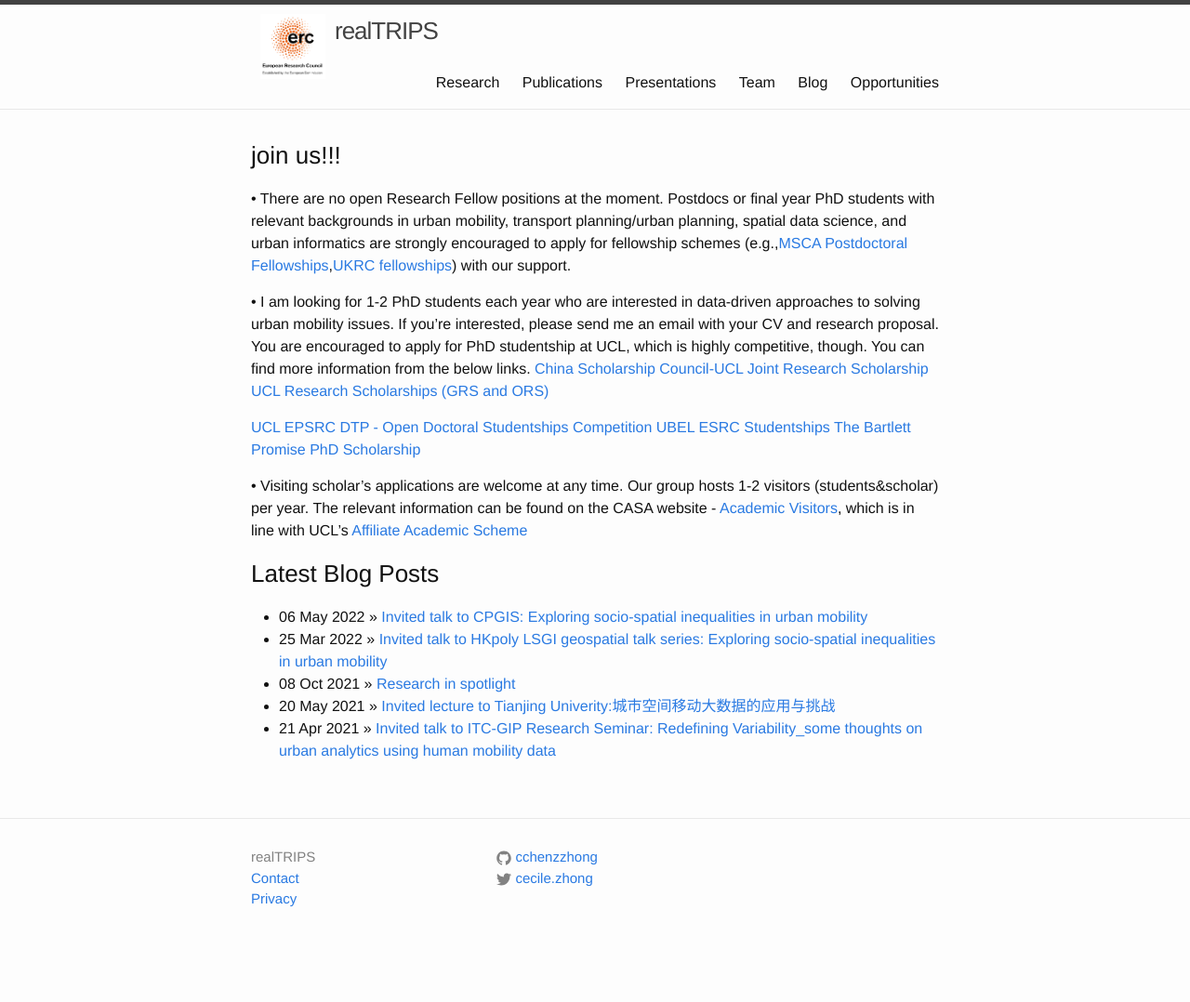
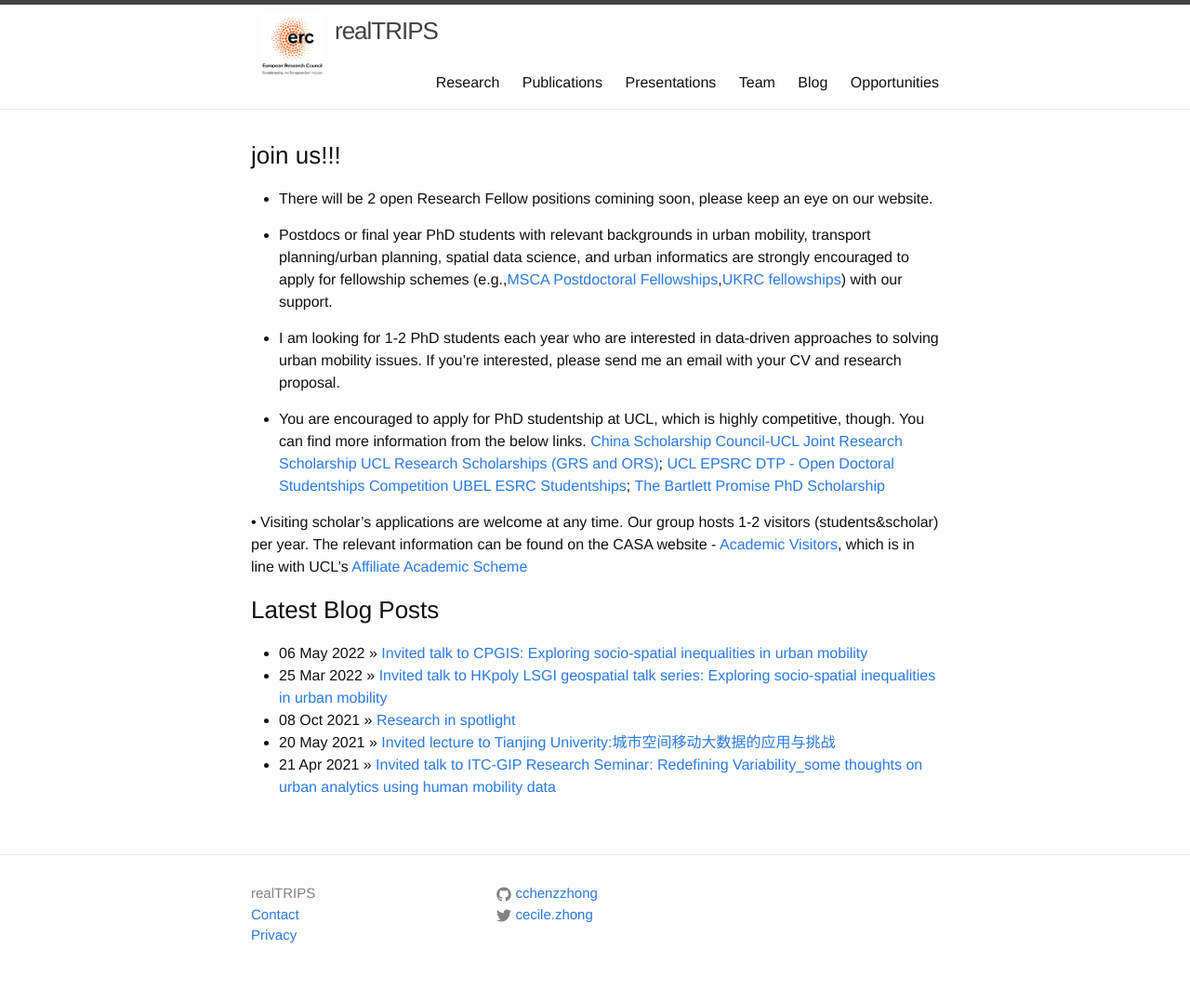
Before and after one commit to c-zhong-ucl-ac-uk/realTRIPS, a Jekyll site: the page built from opportunities.md, in a window 1280 px wide. Shown: the whole page at 93% size. Built offline with Jekyll 4.4.1, drawn with Linux system fonts in a browser that asks for light colours; our own code applies the rules of GitHub Pages for plain Markdown files; before the commit the page ends 1039 px from its top, so only the background shows below that.

Commit message:
Update opportunities.md

```diff
--- a/opportunities.md
+++ b/opportunities.md
@@ -7,18 +7,19 @@ tagline:
 ### join us!!!
 
 
-•	There are no open Research Fellow positions at the moment. Postdocs or final year PhD students with relevant backgrounds in urban mobility, transport planning/urban planning, spatial data science, and urban informatics are strongly encouraged to apply for fellowship schemes (e.g.,[MSCA Postdoctoral Fellowships](https://marie-sklodowska-curie-actions.ec.europa.eu/actions/postdoctoral-fellowships),[UKRC fellowships](https://www.ukri.org/what-we-offer/developing-people-and-skills/epsrc/fellowships/)) with our support.
 
-•	I am looking for 1-2 PhD students each year who are interested in data-driven approaches to solving urban mobility issues. If you’re interested, please send me an email with your CV and research proposal. You are encouraged to apply for PhD studentship at UCL, which is highly competitive, though. You can find more information from the below links.
+- There will be 2 open Research Fellow positions comining soon, please keep an eye on our website.
+
+- Postdocs or final year PhD students with relevant backgrounds in urban mobility, transport planning/urban planning, spatial data science, and urban informatics are strongly encouraged to apply for fellowship schemes (e.g.,[MSCA Postdoctoral Fellowships](https://marie-sklodowska-curie-actions.ec.europa.eu/actions/postdoctoral-fellowships),[UKRC fellowships](https://www.ukri.org/what-we-offer/developing-people-and-skills/epsrc/fellowships/)) with our support.
+
+- I am looking for 1-2 PhD students each year who are interested in data-driven approaches to solving urban mobility issues. If you’re interested, please send me an email with your CV and research proposal.
+
+- You are encouraged to apply for PhD studentship at UCL, which is highly competitive, though. You can find more information from the below links.
 [China Scholarship Council-UCL Joint Research Scholarship](https://www.ucl.ac.uk/scholarships/china-scholarship-council-ucl-joint-research-scholarship)
-[UCL Research Scholarships (GRS and ORS)](https://www.ucl.ac.uk/scholarships/overseas-research-scholarships)
-
-[UCL EPSRC DTP - Open Doctoral Studentships Competition](https://www.ucl.ac.uk/epsrc-doctoral-training/prospective-students/apply-ucl-esprc-dtp-studentship/ucl-epsrc-dtp-open-doctoral-studentships)
-[UBEL ESRC Studentships](https://ubel-dtp.ac.uk/esrc-studentships/)
-[The Bartlett Promise PhD Scholarship](https://www.ucl.ac.uk/bartlett/study/funding-and-scholarships/bartlett-promise-scholarship/bartlett-promise-phd-scholarship)
+[UCL Research Scholarships (GRS and ORS)](https://www.ucl.ac.uk/scholarships/overseas-research-scholarships); [UCL EPSRC DTP - Open Doctoral Studentships Competition](https://www.ucl.ac.uk/epsrc-doctoral-training/prospective-students/apply-ucl-esprc-dtp-studentship/ucl-epsrc-dtp-open-doctoral-studentships)
+[UBEL ESRC Studentships](https://ubel-dtp.ac.uk/esrc-studentships/); [The Bartlett Promise PhD Scholarship](https://www.ucl.ac.uk/bartlett/study/funding-and-scholarships/bartlett-promise-scholarship/bartlett-promise-phd-scholarship)
 
 •	Visiting scholar's applications are welcome at any time. Our group hosts 1-2 visitors (students&scholar) per year. The relevant information can be found on the CASA website - [Academic Visitors](https://www.ucl.ac.uk/bartlett/casa/study/academic-visitors), which is in line with UCL’s [Affiliate Academic Scheme](https://www.ucl.ac.uk/human-resources/affiliate-academic-scheme)
-
 
 ### Latest Blog Posts
 
```
